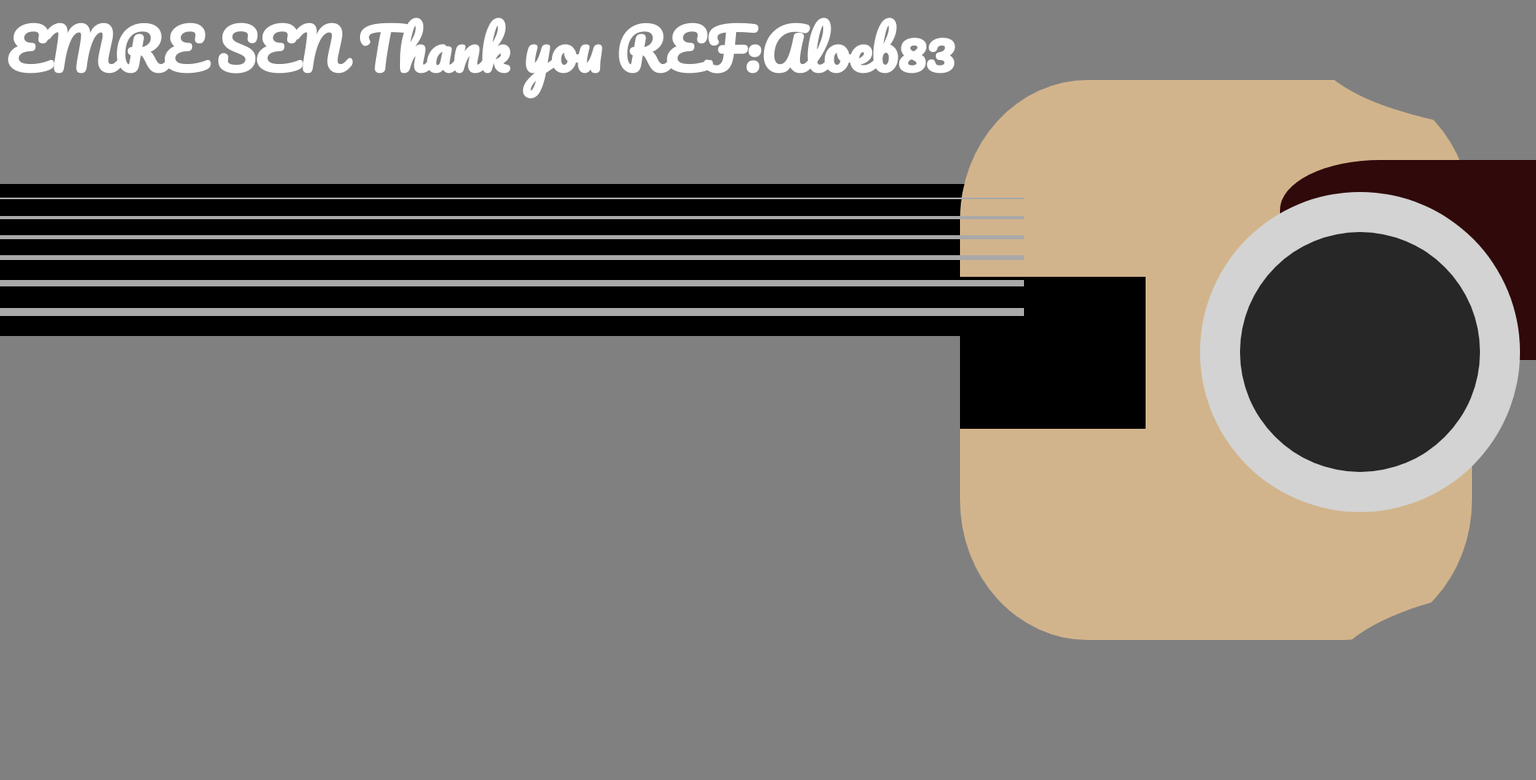
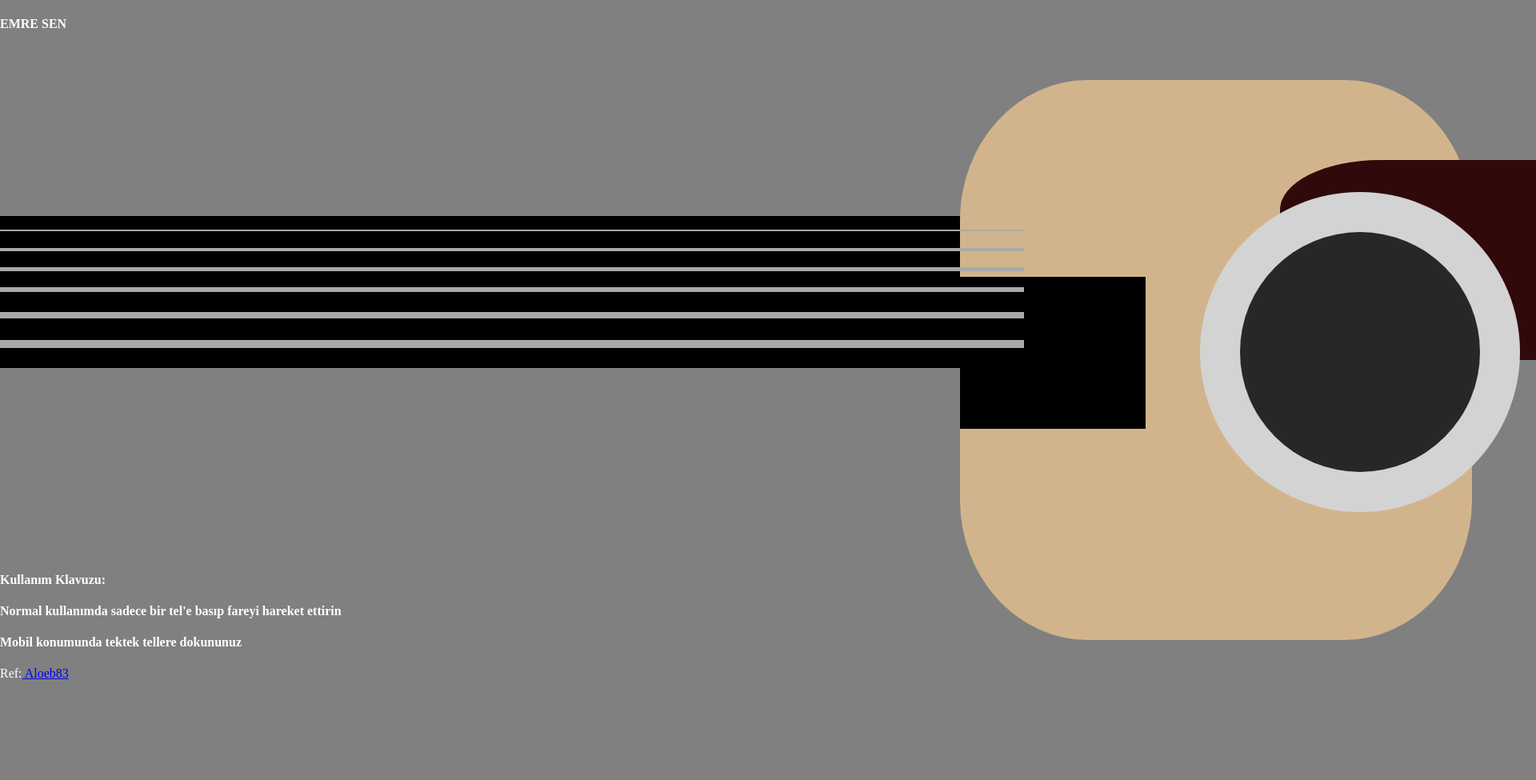
Before and after one commit to eemmresen/Ileriprogramlama, a plain HTML site: page proje/index.html in a window 1280 px wide. Shown: the top 975 px of the page at 80% size, 1920 px wide, since content can reach past the window. After the commit the page ends 851 px from the top, so only its background shows below. Drawn offline with Linux system fonts and the light colour scheme; files that its build step writes are made by us from their sources.

Commit message:
Update index.html

```diff
--- a/proje/index.html
+++ b/proje/index.html
@@ -2,27 +2,21 @@
 <html>
   <head>
     <meta charset="utf-8">
-    <meta name="viewport" content="width=device-width">
+
     <title>gitar</title>
+	<meta name="viewport" content="width=device-width, initial-scale=1.0">
     <link href="static/style.css" rel="stylesheet" type="text/css" />
-    <link href="https://fonts.googleapis.com/css?family=Pacifico&display=swap" rel="stylesheet">
-    <script type="text/javascript">
-    <!--
-    if (screen.width <= 769) {
-    document.location = "mobile.html";
-    }
-    //-->
-    </script>
+
+
   </head>
   <body id="body">
 
-    <h1>EMRE SEN Thank you REF:Aloeb83<br></h1>
+     <h4>EMRE SEN <br></h4>
 
 
     <div id="gbody" class="gbody">
 
-      <div class="cut-top"></div>
-      <div class="cut-bottom"></div>
+
 
       <div id="pickguard" class="pickguard"></div>
 
@@ -48,5 +42,9 @@
 
 
     <script src="static/script.js"></script>
+	<h4>Kullanım Klavuzu:<br></h4>
+	<h4>Normal kullanımda sadece bir tel'e basıp fareyi hareket ettirin <br></h4>
+	<h4>Mobil konumunda tektek tellere dokununuz<br></h4>
+	Ref:<a   href="https://github.com/Aloeb83" > Aloeb83 </a> </p
   </body>
 </html>
```
